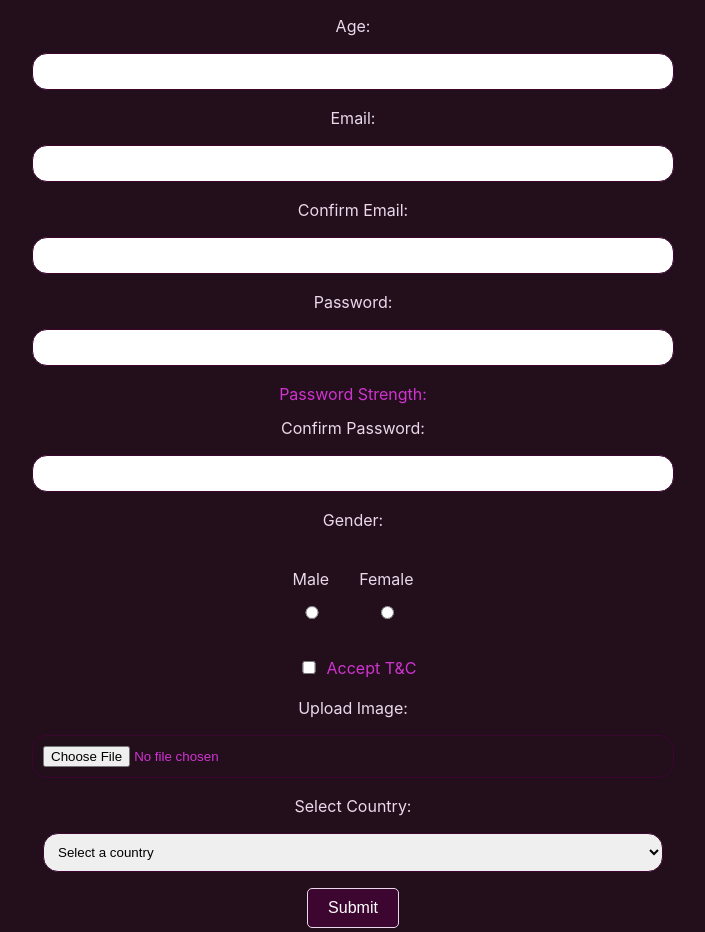
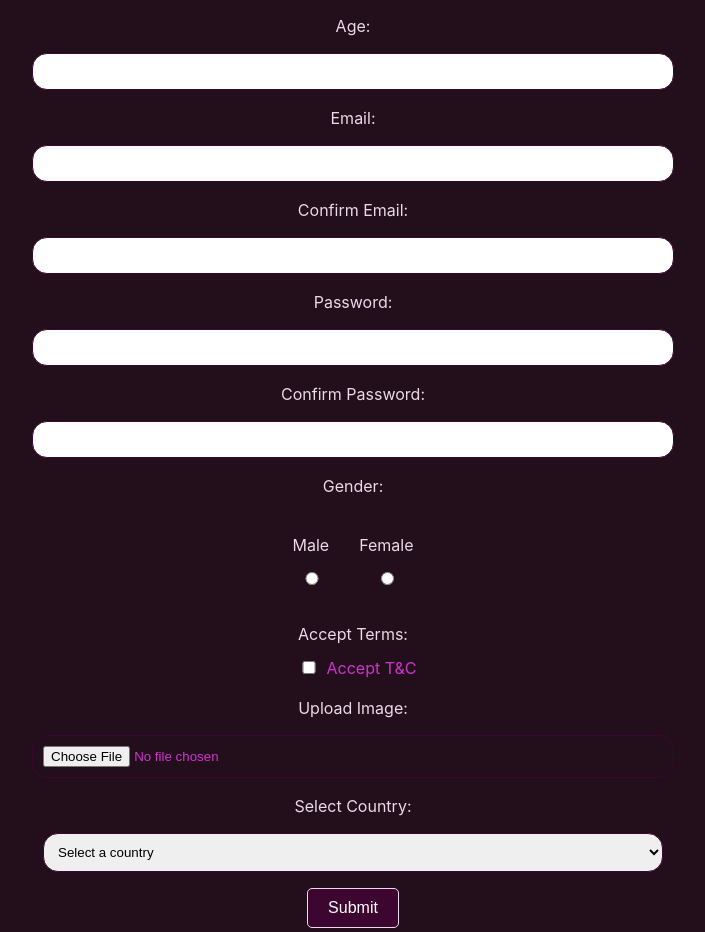
Before and after one commit to Yuliya0503/React-Forms, a React (Vite) app: page /hook-form in a window 1280 px wide. Shown: the part 220-1152 px from the top of the page, without its empty margins (287-992 px from the left). Built offline with nearby package versions, Linux system fonts and the light colour scheme.

Commit message:
feat: add form filed

```diff
--- /dev/null
+++ b/src/components/FormField/FormField.tsx
@@ -0,0 +1,20 @@
+import { FieldError } from 'react-hook-form';
+import styles from '../../pages/UncontrolledForm/UncontrolledForm.module.css';
+
+interface FormFieldProps {
+  label: string;
+  error?: FieldError;
+  children: React.ReactNode;
+}
+
+const FormField: React.FC<FormFieldProps> = ({ label, error, children }) => (
+  <div className={styles.formField}>
+    <label className={styles.label} htmlFor={label.toLowerCase()}>
+      {label}:
+    </label>
+    {children}
+    <p className={styles.error}>{error?.message}</p>
+  </div>
+);
+
+export default FormField;
--- a/src/pages/HookForm/HookForm.tsx
+++ b/src/pages/HookForm/HookForm.tsx
@@ -1,4 +1,4 @@
-import React, { useEffect, useRef, useState } from 'react';
+import React, { useEffect, useRef } from 'react';
 import { Resolver, SubmitHandler, useForm } from 'react-hook-form';
 import { useDispatch, useSelector } from 'react-redux';
 import { setFormData, setImageData } from '../../Store/formReduser';
@@ -10,11 +10,11 @@ import COUNTRIES_LIST from '../../models/countries';
 import { RootState } from '../../Store/store';
 import { FormInput } from '../../models/interface';
 import styles from '../UncontrolledForm/UncontrolledForm.module.css';
+import FormField from '../../components/FormField/FormField';
 
 const HookForm: React.FC = () => {
   const fileInputRef = useRef<HTMLInputElement>(null);
   const resolver = yupResolver(validationSchema) as Resolver<FormInput>;
-  const [passwordStrength, setPasswordStrength] = useState('');
   const {
     register,
     handleSubmit,
@@ -58,52 +58,38 @@ const HookForm: React.FC = () => {
         onSubmit={handleSubmit(onSubmit)}
         autoComplete="on"
       >
-        <label className={styles.label} htmlFor="name">
-          Name:
-        </label>
+        <FormField label="Name" error={errors.name}>
           <input {...register('name')} />
-        <p>{errors.name?.message}</p>
+        </FormField>
 
-        <label className={styles.label} htmlFor="age">
-          Age:
-        </label>
+        <FormField label="Age" error={errors.age}>
           <input {...register('age')} type="number" />
-        <p>{errors.age?.message}</p>
+        </FormField>
 
-        <label className={styles.label} htmlFor="email">
-          Email:
-        </label>
+        <FormField label="Email" error={errors.email}>
           <input {...register('email')} type="email" />
-        <p>{errors.email?.message}</p>
+        </FormField>
 
-        <label className={styles.label} htmlFor="confirmEmail">
-          Confirm Email:
-        </label>
+        <FormField label="Confirm Email" error={errors.confirmEmail}>
           <input {...register('confirmEmail')} type="email" />
-        <p>{errors.confirmEmail?.message}</p>
+        </FormField>
 
-        <label className={styles.label} htmlFor="password">
-          Password:
-        </label>
+        <FormField label="Password" error={errors.password}>
           <input
             {...register('password')}
             type="password"
             onChange={(e) => {
               const password = e.target.value;
-            setPasswordStrength(password);
               setValue('password', password);
             }}
           />
-        <p>{errors.password?.message}</p>
-        <div>Password Strength: {passwordStrength}</div>
+        </FormField>
 
-        <label className={styles.label} htmlFor="confirmPassword">
-          Confirm Password:
-        </label>
+        <FormField label="Confirm Password" error={errors.confirmPassword}>
           <input {...register('confirmPassword')} type="password" />
-        <p>{errors.confirmPassword?.message}</p>
+        </FormField>
 
-        <label className={styles.label}>Gender:</label>
+        <FormField label="Gender" error={errors.gender}>
           <div className={styles.genders}>
             <div className={styles.gender}>
               <label className={styles.label} htmlFor="male">
@@ -118,8 +104,9 @@ const HookForm: React.FC = () => {
               <input {...register('gender')} type="radio" value="female" />
             </div>
           </div>
-        <p>{errors.gender?.message}</p>
+        </FormField>
 
+        <FormField label="Accept Terms" error={errors.acceptTerms}>
           <label className={styles.checkbox}>
             <input
               {...register('acceptTerms')}
@@ -128,24 +115,20 @@ const HookForm: React.FC = () => {
             />
             Accept T&C
           </label>
-        <p>{errors.acceptTerms?.message}</p>
+        </FormField>
 
-        <label className={styles.label} htmlFor="image">
-          Upload Image:
-        </label>
+        <FormField label="Upload Image" error={errors.image}>
           <input type="file" id="image" ref={fileInputRef} />
-        <p>{errors.image?.message}</p>
+        </FormField>
 
-        <label className={styles.label} htmlFor="countryId">
-          Select Country:
-        </label>
+        <FormField label="Select Country" error={errors.countryId}>
           <select className={styles.select} {...register('countryId')}>
             <option value="" label="Select a country" />
             {countries.map((country, index) => (
               <option key={index} value={country} label={country} />
             ))}
           </select>
-        <p>{errors.countryId?.message}</p>
+        </FormField>
 
         <button type="submit">Submit</button>
       </form>
```
Lines whose indentation alone changed are shown as unchanged.
